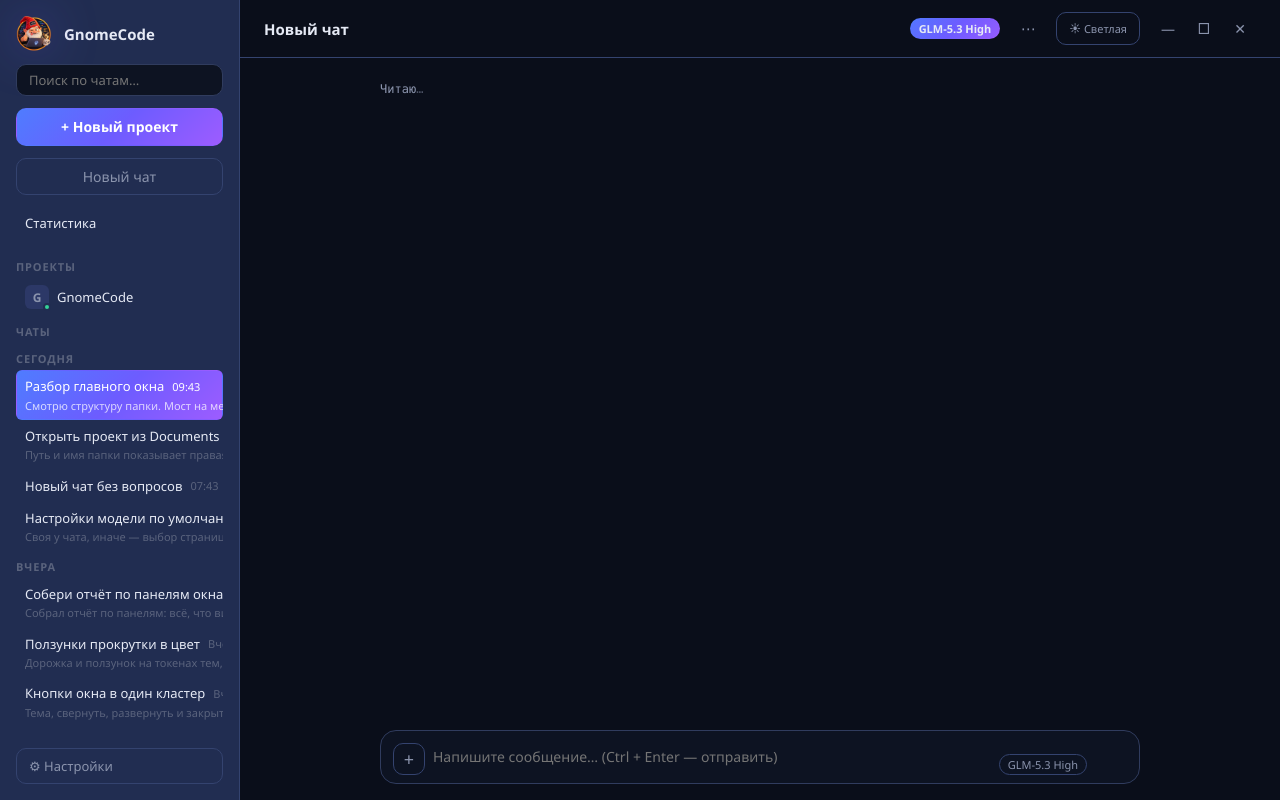
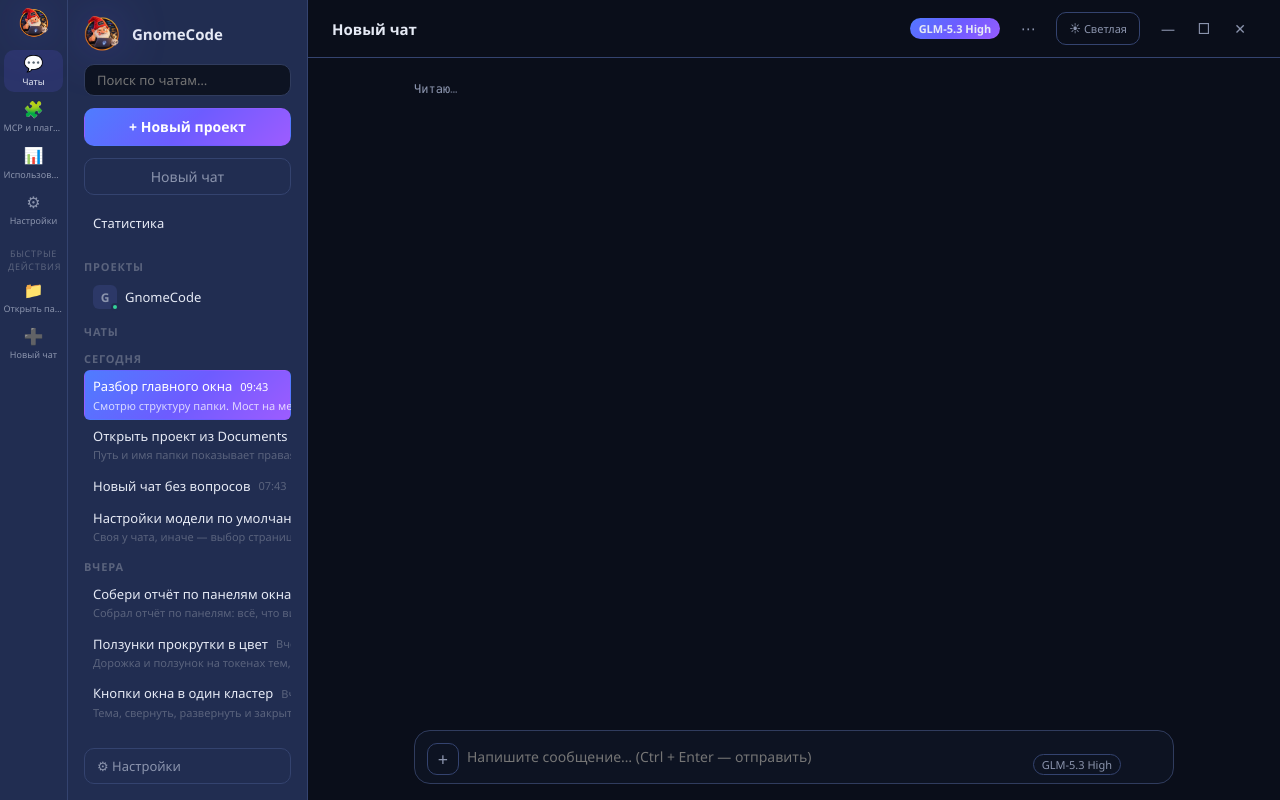
Before and after one commit to Metalismaticus/GnomeCode, a React (Vite) app: page / in a window 1280 px wide. Built offline with nearby package versions, Linux system fonts and the light colour scheme.

Commit message:
B10 (начало): icon-rail — логотип, разделы Чаты/MCP и плагины/Использование/Настройки, быстрые действия, активная подсветка

```diff
--- a/src/App.tsx
+++ b/src/App.tsx
@@ -14,6 +14,7 @@
 import { moneyOf } from "./compare";
 import { ChatView } from "./components/ChatView";
 import { ImportFirstRun } from "./components/ImportFirstRun";
+import { Rail } from "./components/Rail";
 import { ContextPanel } from "./components/ContextPanel";
 import { PluginsPage } from "./components/PluginsPage";
 import { SettingsPage } from "./components/SettingsPage";
@@ -324,6 +325,12 @@
           верхней полосе каждой страницы: чата, «Плагинов», «Статистики» и
           настроек — окно без рамки, управление окном не пропадает
           (замечание владельца 2026-10-10). */}
+      <Rail
+        page={page === "stats" ? "stats" : page === "plugins" ? "plugins" : page === "settings" ? "settings" : "chat"}
+        onPage={setPage}
+        onNewChat={newChat}
+        onPickFolder={project.pick}
+      />
       <Sidebar
         projects={projects}
         chats={chats}
--- /dev/null
+++ b/src/components/Rail.css
@@ -0,0 +1,72 @@
+/* Icon-rail (B10, концепт владельца): узкая колонка слева — логотип, разделы
+   иконками, быстрые действия. Активный раздел подсвечен полосой-акцентом. */
+
+.rail {
+  width: 68px;
+  min-width: 68px;
+  display: flex;
+  flex-direction: column;
+  align-items: stretch;
+  gap: var(--space-1);
+  padding: var(--space-2) var(--space-1);
+  border-right: 1px solid var(--border);
+  background: var(--bg-panel);
+  overflow-y: auto;
+}
+
+.rail__logo {
+  height: 30px;
+  width: auto;
+  align-self: center;
+  margin-bottom: var(--space-2);
+  filter: var(--glow-filter);
+}
+
+.rail__item {
+  display: flex;
+  flex-direction: column;
+  align-items: center;
+  gap: 2px;
+  border: none;
+  background: none;
+  border-radius: var(--radius-md);
+  color: var(--text-dim);
+  font-family: inherit;
+  font-size: 9px;
+  padding: var(--space-1) 0;
+  cursor: pointer;
+  min-width: 0;
+  overflow: hidden;
+}
+
+.rail__item:hover {
+  background: var(--bg-hover);
+  color: var(--text);
+}
+
+.rail__item--active {
+  background: var(--badge-bg);
+  color: var(--text);
+}
+
+.rail__glyph {
+  font-size: 16px;
+  line-height: 1.2;
+}
+
+.rail__label {
+  max-width: 60px;
+  overflow: hidden;
+  text-overflow: ellipsis;
+  white-space: nowrap;
+}
+
+.rail__actions-title {
+  margin-top: var(--space-2);
+  padding: var(--space-1) var(--space-1) 0;
+  font-size: 9px;
+  letter-spacing: 0.08em;
+  text-transform: uppercase;
+  color: var(--text-faint);
+  text-align: center;
+}
--- /dev/null
+++ b/src/components/Rail.tsx
@@ -0,0 +1,70 @@
+// Левый icon-rail (B10, концепт владельца 14.10): логотип, поиск, «+ Новый
+// чат», иконки-разделы и быстрые действия. Активный раздел подсвечен; те
+// разделы, чьих страниц пока нет (Сравнение/Провайдеры/Безопасность),
+// ведут в ближайший существующий экран — дополнятся со своими страницами.
+
+import type { ReactNode } from "react";
+
+import logoMark from "../assets/logo.png";
+
+import "./Rail.css";
+
+export type RailPage = "chat" | "plugins" | "settings" | "stats";
+
+export type RailProps = {
+  page: RailPage;
+  onPage: (page: RailPage) => void;
+  /** «+ Новый чат»: тот же ход, что кнопка сайдбара. */
+  onNewChat: () => void;
+  /** «Открыть папку»: системный диалог выбора проекта. */
+  onPickFolder: () => void;
+};
+
+/** Разделы rail: иконка (глиф-символ) и подпись. */
+const ITEMS: { page: RailPage; glyph: string; label: string }[] = [
+  { page: "chat", glyph: "💬", label: "Чаты" },
+  { page: "plugins", glyph: "🧩", label: "MCP и плагины" },
+  { page: "stats", glyph: "📊", label: "Использование" },
+  { page: "settings", glyph: "⚙", label: "Настройки" },
+];
+
+/** Быстрые действия под разделами. */
+const ACTIONS: { glyph: string; label: string; action: "folder" | "new" }[] = [
+  { glyph: "📁", label: "Открыть папку", action: "folder" },
+  { glyph: "➕", label: "Новый чат", action: "new" },
+];
+
+export function Rail({ page, onPage, onNewChat, onPickFolder }: RailProps) {
+  const runAction = (action: "folder" | "new") => {
+    if (action === "folder") {
+      onPickFolder();
+    } else {
+      onNewChat();
+    }
+  };
+  const item = (glyph: string, label: string, active: boolean, onClick: () => void, testid?: string): ReactNode => (
+    <button
+      type="button"
+      key={label}
+      className={`rail__item${active ? " rail__item--active" : ""}`}
+      data-testid={testid}
+      title={label}
+      onClick={onClick}
+    >
+      <span className="rail__glyph" aria-hidden="true">{glyph}</span>
+      <span className="rail__label">{label}</span>
+    </button>
+  );
+  return (
+    <nav className="rail" data-testid="rail">
+      <img className="rail__logo" src={logoMark} alt="GnomeCode" />
+      {ITEMS.map((one) =>
+        item(one.glyph, one.label, page === one.page, () => onPage(one.page), `rail-${one.page}`),
+      )}
+      <div className="rail__actions-title">Быстрые действия</div>
+      {ACTIONS.map((one) =>
+        item(one.glyph, one.label, false, () => runAction(one.action)),
+      )}
+    </nav>
+  );
+}
```
